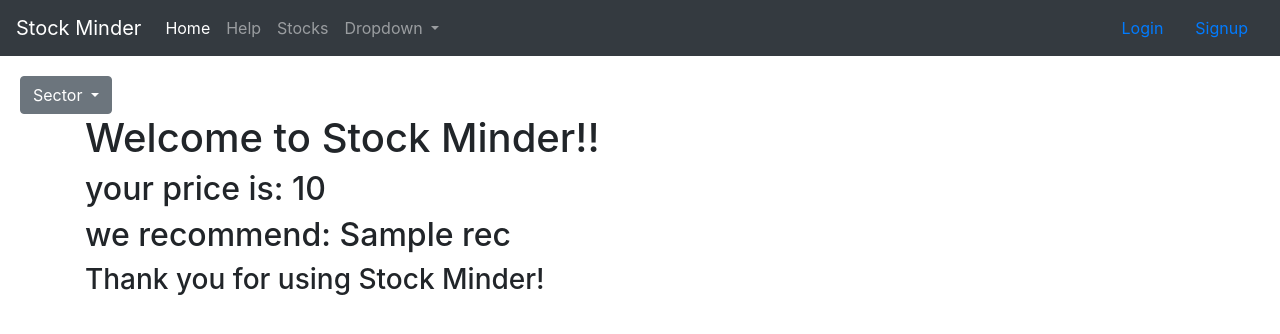
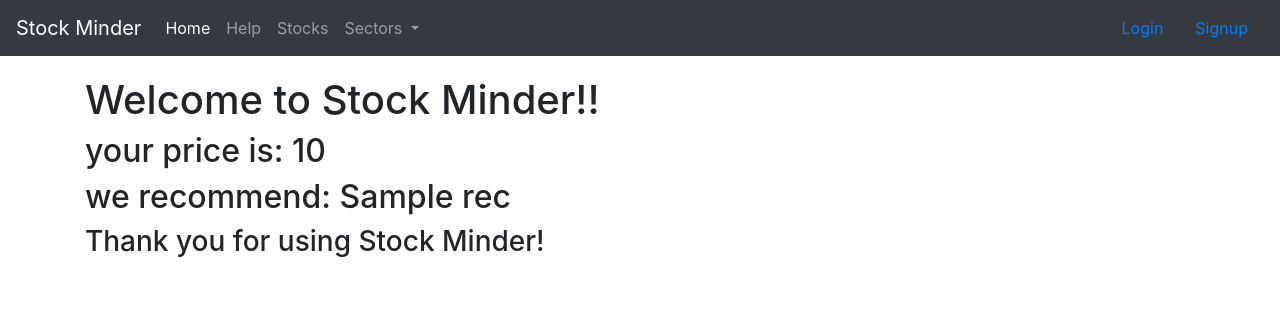
Before and after one commit to nennao/WorkExperience19, a Flask app: template templates/stocks.html in a window 1280 px wide. Shown: the top 334 px of the page. Run offline with Flask 2, Linux system fonts and the light colour scheme; the template is opened without the code that fills it: most values are stand-ins (such as "Sample title", 1, 10 or a date in 2020); some libraries are stand-ins or nearby versions.

Commit message:
sectors dropdown

```diff
--- a/templates/base.html
+++ b/templates/base.html
@@ -39,13 +39,14 @@
             <li class="nav-item dropdown">
                 <a class="nav-link dropdown-toggle" href="#" id="navbarDropdown" role="button" data-toggle="dropdown"
                    aria-haspopup="true" aria-expanded="false">
-                    Dropdown
+                    Sectors
                 </a>
                 <div class="dropdown-menu" aria-labelledby="navbarDropdown">
-                    <a class="dropdown-item" href="#">Action</a>
-                    <a class="dropdown-item" href="#">Another action</a>
+                    <a class="dropdown-item" href="#">Banking</a>
+                    <a class="dropdown-item" href="#">Energy</a>
                     <div class="dropdown-divider"></div>
-                    <a class="dropdown-item" href="#">Something else here</a>
+                    <a class="dropdown-item" href="#">Metals</a>
+                    <a class="dropdown-item" href="#">Agriculture</a>
                 </div>
             </li>
         </ul>
--- a/templates/stocks.html
+++ b/templates/stocks.html
@@ -2,17 +2,7 @@
 {% block content %}
 
     <!-- "container" is a bootstrap class for centering content using left and right margins -->
-    <div class="dropdown">
-  <button class="btn btn-secondary dropdown-toggle" type="button" id="dropdownMenuButton" data-toggle="dropdown" aria-haspopup="true" aria-expanded="false">
-    Sector
-  </button>
-  <div class="dropdown-menu" aria-labelledby="dropdownMenuButton">
-    <a class="dropdown-item" href="#">Banking</a>
-    <a class="dropdown-item" href="#">Energy</a>
-    <a class="dropdown-item" href="#">Metal</a>
-    <a class="dropdown-item" href="#">Agriculture</a>
-  </div>
-</div>
+
     <div class="container">
         <h1>Welcome to Stock Minder!!</h1>
         <h2>your price is: {{ price }}</h2>
```
